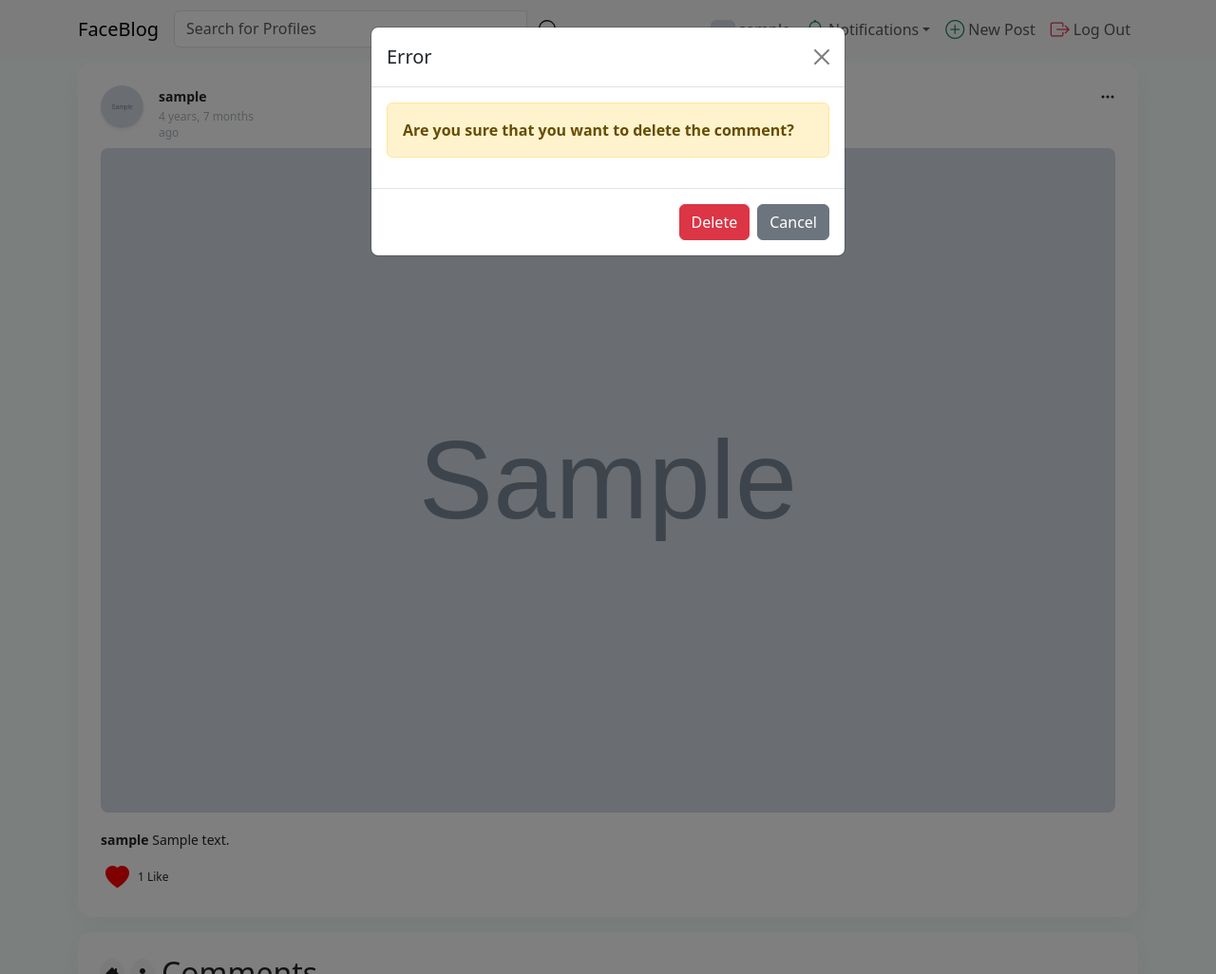
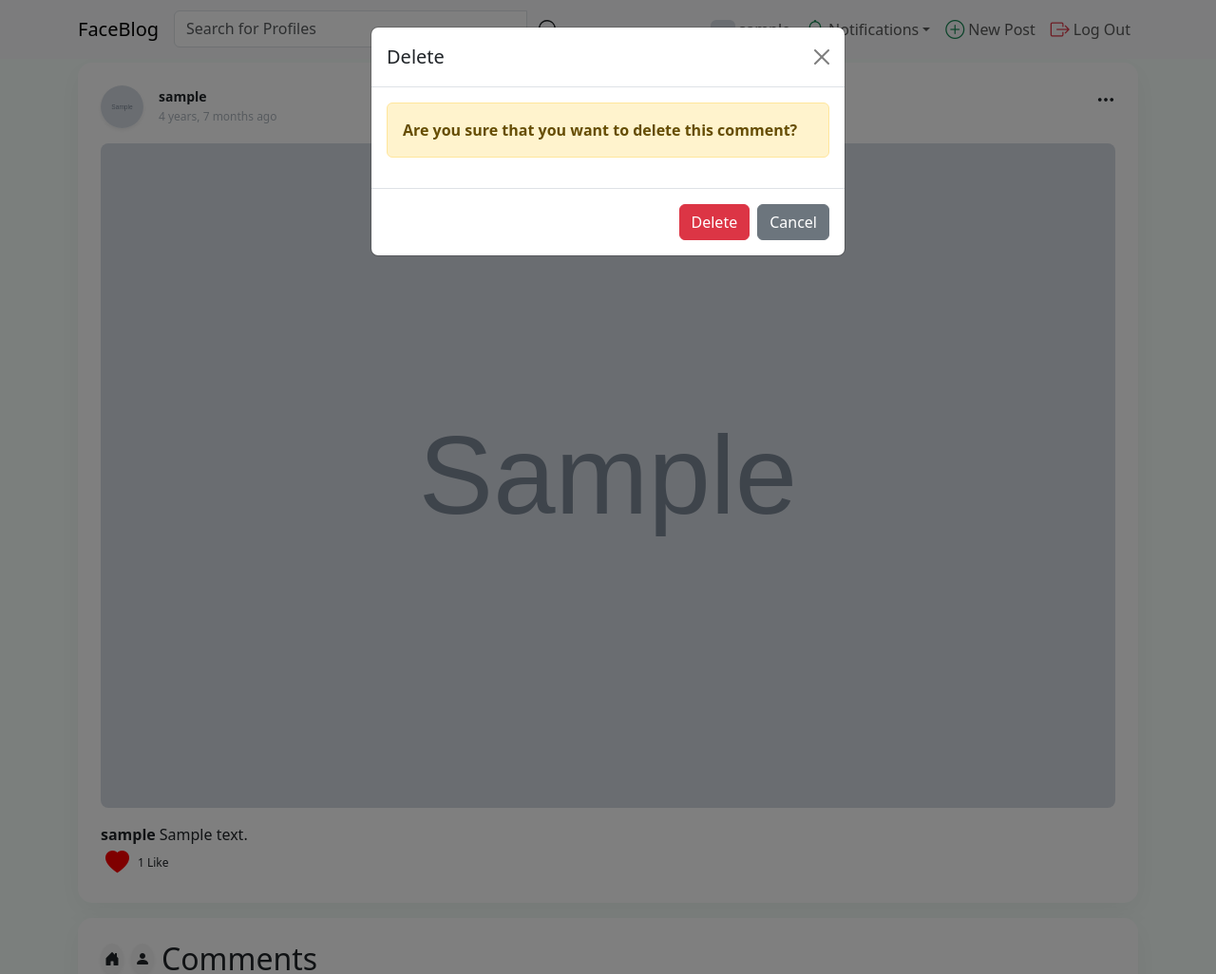
Before and after one commit to LuisBell0/Django-FaceBlog-Project-1.0, a Django app: page /comment/1/ in a window 1280 px wide, after a click on "Delete". Shown: the whole page at 95% size. Run offline with Django 5.2, Linux system fonts and the light colour scheme; a user stored in the database is signed in; tables that the repository leaves empty hold one stand-in row (values such as "Sample post"); grey boxes marked "Sample" are stand-in pictures; one stand-in notice (Sample message) is shown; some web fonts are replaced.

Commit message:
Commit 8.5: Added post edit/delete stylish

```diff
--- a/blog/static/blog/js/main.js
+++ b/blog/static/blog/js/main.js
@@ -1,7 +1,7 @@
 // FUNCTIONS
 
 // SEE MORE
-document.addEventListener('DOMContentLoaded', function() {
+document.addEventListener('DOMContentLoaded', () => {
   const seeMoreBtns = document.querySelectorAll('.see-more-btn');
   const seeMoreContainers = document.querySelectorAll('.see-more-container');
   const charLimit = 225;
@@ -17,10 +17,10 @@ document.addEventListener('DOMContentLoaded', function() {
     if (isLongText || hasLineBreaks) {
       seeMoreBtns[index].classList.remove('d-none');
 
-      seeMoreBtns[index].addEventListener('click', function() {
+      seeMoreBtns[index].addEventListener('click', () => {
         if (container.classList.contains('expanded')) {
           container.classList.remove('expanded');
-          textDescription.innerHTML = truncatedText + '...';
+          textDescription.innerHTML = truncatedText;
           this.textContent = 'Show More';
         } else {
           container.classList.add('expanded');
@@ -36,7 +36,7 @@ document.addEventListener('DOMContentLoaded', function() {
 // GO BACK
 let goBackButton = document.getElementById('goBack');
 if(goBackButton) {
-  goBackButton.addEventListener('click', function () {
+  goBackButton.addEventListener('click', () => {
   if (document.referrer) {
     window.history.back();
   } else {
@@ -61,5 +61,7 @@ function ShowOrHideContainers(button, secondButton, showContainer, hideContainer
   });
 }
 
-ShowOrHideContainers(showPostsButton, showTextsButton,  postsContainer, textsContainer);
-ShowOrHideContainers(showTextsButton, showPostsButton, textsContainer, postsContainer);
+if (showPostsButton) {
+  ShowOrHideContainers(showPostsButton, showTextsButton, postsContainer, textsContainer);
+  ShowOrHideContainers(showTextsButton, showPostsButton, textsContainer, postsContainer);
+}
--- a/blog/templates/blog/_base.html
+++ b/blog/templates/blog/_base.html
@@ -36,7 +36,7 @@
                   <div class="modal-body">
                     {% for message in messages %}
                       <div class="alert alert-danger">
-                        <strong>{{ message }}</strong>
+                        <span class="fw-700">{{ message }}</span>
                       </div>
                     {% endfor %}
                   </div>
@@ -158,12 +158,12 @@
     {% block content %}
     {% endblock %}
     <script>
-      document.addEventListener("DOMContentLoaded", function() {
-        var modalShown = false;
-        var hasMessages = "{{ messages|length|yesno:'true,false' }}";
+      document.addEventListener("DOMContentLoaded", () => {
+        let modalShown = false;
+        let hasMessages = "{{ messages|length|yesno:'true,false' }}";
 
         if (hasMessages === "true" && !modalShown) {
-          var myModal = new bootstrap.Modal(document.getElementById('errorModal'));
+          let myModal = new bootstrap.Modal(document.getElementById('errorModal'));
           myModal.show();
           modalShown = true;
         }
--- a/blog/templates/blog/home.html
+++ b/blog/templates/blog/home.html
@@ -75,7 +75,7 @@
     <div class="card-body p-0 me-lg-5 d-flex flex-column">
       <div class="see-more-container">
         <!-- DO NOT MODIFY OR INDENT THIS PART OF THE CODE -->
-        <span class="fw-500 font-xss mb-2 text-description"><a class="text-dark fw-700 me-1" href="{% url 'external-user-profile' post.owner.username %}">{{ post.owner }}</a>{{post.description|linebreaksbr }}</span>
+        <span class="font-xss mb-2 text-description"><a class="text-dark fw-700 me-1" href="{% url 'external-user-profile' post.owner.username %}">{{ post.owner }}</a>{{post.description|linebreaksbr }}</span>
         <!--  -->
       </div>
       <span class="see-more-btn btn btn-link bg-transparent border-0 cursor-pointer text-primary p-0 text-decoration-none text-start text-grey-500 d-none">
--- /dev/null
+++ b/blog/templates/blog/modal_delete.html
@@ -0,0 +1,38 @@
+<div class="modal fade"
+  id="deleteModal"
+  tabindex="-1"
+  aria-labelledby="deleteModalLabel"
+  aria-hidden="true">
+  <div class="modal-dialog">
+    <div class="modal-content">
+      <div class="modal-header">
+        <h5 class="modal-title" id="deleteModalLabel">Delete</h5>
+        <button type="button"
+          class="btn-close"
+          data-bs-dismiss="modal"
+          aria-label="Close">
+        </button>
+      </div>
+      <div class="modal-body">
+        <div class="alert alert-warning">
+          <span id="deleteText" class="fw-700"></span>
+        </div>
+      </div>
+      <div class="modal-footer">
+        <form id="delete-form"
+          action="#"
+          method="POST">
+          {% csrf_token %}
+          <button type="submit"
+            class="btn btn-danger">
+            Delete
+          </button>
+        </form>
+
+        <button type="button"
+          class="btn btn-secondary"
+          data-bs-dismiss="modal">Cancel</button>
+      </div>
+    </div>
+  </div>
+</div>
--- a/blog/templates/blog/post_comments_view.html
+++ b/blog/templates/blog/post_comments_view.html
@@ -1,46 +1,10 @@
 {% extends 'blog/_base.html' %}
 {% load static %}
 {% block content %}
-<div class="modal fade"
-  id="deleteModal"
-  tabindex="-1"
-  aria-labelledby="deleteModalLabel"
-  aria-hidden="true">
-  <div class="modal-dialog">
-    <div class="modal-content">
-      <div class="modal-header">
-        <h5 class="modal-title" id="deleteModalLabel">Error</h5>
-        <button type="button"
-          class="btn-close"
-          data-bs-dismiss="modal"
-          aria-label="Close">
-        </button>
-      </div>
-      <div class="modal-body">
-        <div class="alert alert-warning">
-          <strong>Are you sure that you want to delete the comment?</strong>
-        </div>
-      </div>
-      <div class="modal-footer">
-        <form id="delete-form"
-          action="#"
-          method="POST">
-          {% csrf_token %}
-          <button type="submit"
-            class="btn btn-danger">
-            Delete
-          </button>
-        </form>
-
-        <button type="button"
-          class="btn btn-secondary"
-          data-bs-dismiss="modal">Cancel</button>
-      </div>
-    </div>
-  </div>
-</div>
+<!-- MODAL -->
+{% include 'blog/modal_delete.html' %}
+<!-- ENDMODAL -->
 <div class="container mt-1">
-
 <!-- POST -->
   <div class="card w-100 shadow-xss rounded-xxl border-0 p-4 mb-3">
     <div class="card-body p-0 d-flex">
@@ -61,13 +25,32 @@
         <a class="text-dark" href="{% url 'external-user-profile' post.owner.username %}">
           {{post.owner}}
         </a>
-        <span class="d-block font-xssss fw-500 mt-1 lh-3 text-grey-500">
+        <span class="d-block font-xssss fw-500 mt-1 lh-3 text-grey-500 text-nowrap">
           {{ post.posted_date|timesince }} ago
         </span>
       </h4>
       {% if request.user == post.owner %}
       <div class="w-100 d-flex justify-content-end">
-        <i class="bi bi-three-dots"></i>
+        <div class="dropdown">
+          <a class="d-flex align-items-center"
+            href="#" role="button" data-bs-toggle="dropdown"
+            aria-expanded="false">
+            <i class="bi bi-three-dots text-dark font-sm"></i>
+          </a>
+          <ul class="dropdown-menu p-0">
+            <a class="btn w-100 text-start text-success"
+              href="{% url 'post-update' post.id %}">
+              Edit Post
+            </a>
+            <hr class="m-0">
+            <a class="btn w-100 text-start text-danger deletePost"
+              data-bs-toggle="modal"
+              data-bs-target="#deleteModal"
+              data-post-id="{{ post.id }}">
+              Delete Post
+            </a>
+          </ul>
+        </div>
       </div>
       {% endif %}
     </div>
@@ -80,14 +63,7 @@
       </div>
     {% endif %}
     <div class="card-body p-0 me-lg-5">
-        <p class="fw-500 lh-26 font-xsss w-100 mb-2">
-          <a class="text-dark" href="{% url 'external-user-profile' post.owner.username %}">
-            <span class="fw-700">
-              {{post.owner}}
-            </span>
-          </a>
-          {{post.description}}
-        </p>
+      <span class="font-xss mb-2 text-description"><a class="text-dark fw-700 me-1" href="{% url 'external-user-profile' post.owner.username %}">{{ post.owner }}</a>{{post.description|linebreaksbr }}</span>
     </div>
     <div class="card-body d-flex p-0 align-items-center">
       <a href="{% url 'post-like' post.pk%}" class="fw-600
@@ -169,14 +145,12 @@
                       type="submit">Reply</button>
                   </form>
                   {% if request.user == comment.user or request.user == comment.post.owner%}
-                  <button
-                    type="button"
-                    class="me-2 p-0 btn text-danger"
+                  <a class="me-2 p-0 btn text-danger deleteComment"
                     data-bs-toggle="modal"
                     data-bs-target="#deleteModal"
                     data-comment-id="{{ comment.id }}">
                     Delete
-                  </button>
+                  </a>
                   {% endif %}
                 </div>
               </div>
@@ -238,14 +212,12 @@
 
                       <div class="d-flex">
                         {% if request.user == reply.user %}
-                          <button
-                            type="button"
-                            class="me-2 p-0 btn text-danger"
+                          <a class="me-2 p-0 btn text-danger deleteComment"
                             data-bs-toggle="modal"
                             data-bs-target="#deleteModal"
                             data-comment-id="{{ reply.id }}">
                             Delete
-                          </button>
+                          </a>
                         {% endif %}
                       </div>
                     </div>
@@ -297,17 +269,29 @@
   </div>
 </div>
 <script type="module">
-  document.addEventListener("DOMContentLoaded", function() {
+  document.addEventListener("DOMContentLoaded", () => {
     // Function to update the delete link in the modal
-    var deleteModal = document.getElementById('deleteModal');
-    deleteModal.addEventListener('show.bs.modal', function (event) {
-      var triggerElement = event.relatedTarget; // The `a` tag that triggered the modal
-      var commentId = triggerElement.getAttribute('data-comment-id'); // Extract comment ID
+    let deleteModal = document.getElementById('deleteModal');
 
-      // Update the modal's delete link with the comment ID
-      var deleteForm = deleteModal.querySelector('#delete-form');
-      deleteForm.action = "{% url 'comment-delete' post.id 0 %}".replace('/0/', '/' + commentId + '/');
-      console.log('href', deleteLink.href);
+    deleteModal.addEventListener('show.bs.modal', (event) => {
+      const deleteText = document.getElementById('deleteText');
+      let triggerElement = event.relatedTarget;
+      if (triggerElement.classList.contains('deleteComment')) {
+        let commentId = triggerElement.getAttribute('data-comment-id');
+        deleteText.textContent = 'Are you sure that you want to delete this comment?';
+
+        // Update the modal's delete link with the comment ID
+        let deleteForm = deleteModal.querySelector('#delete-form');
+        deleteForm.action = "{% url 'comment-delete' post.id 0 %}".replace('/0/', '/' + commentId + '/');
+      }
+      else if (triggerElement.classList.contains('deletePost')) {
+        let postId = triggerElement.getAttribute('data-post-id');
+        deleteText.textContent = 'Are you sure that you want to delete this post?';
+
+        // Update the modal's delete link with the comment ID
+        let deleteForm = deleteModal.querySelector('#delete-form');
+        deleteForm.action = "{% url 'post-delete' post.id %}";
+      }
     });
   });
 </script>
```
Also changed, not shown: blog/templates/blog/dashboard.html (+43 -3 lines).
